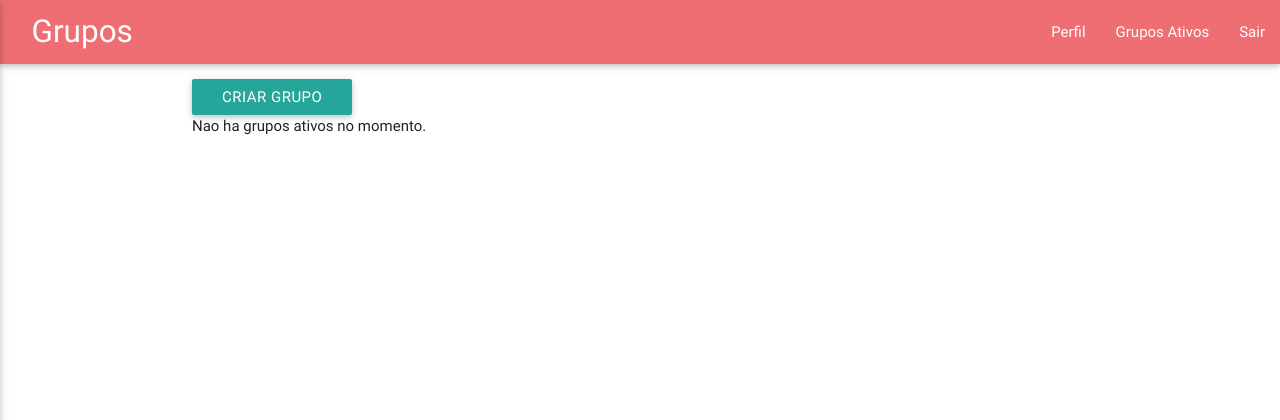
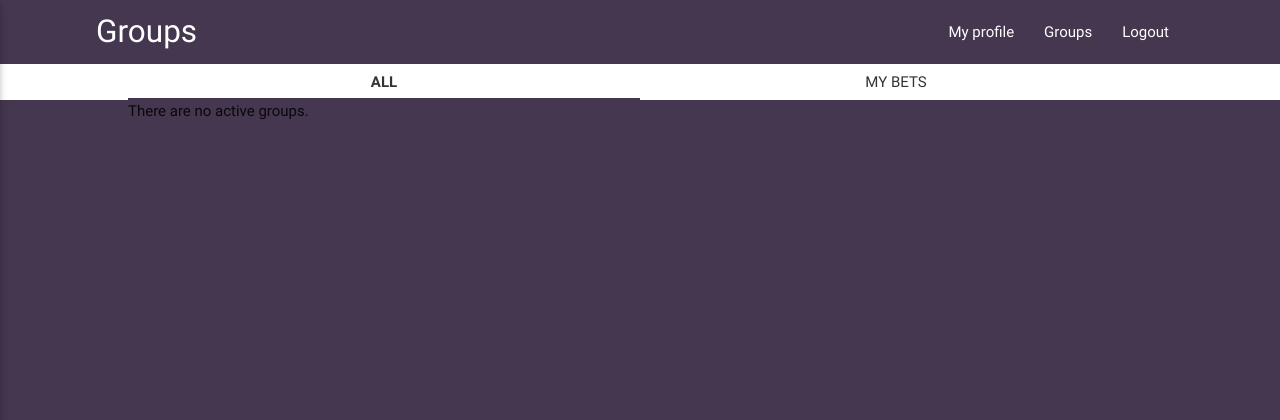
Before and after one commit to felipevfa/ubet, a Django app: page /list_all_groups in a window 1280 px wide. Shown: the top 420 px of the page. Run offline with Django 3.2, Linux system fonts and the light colour scheme; a user stored in the database is signed in; data comes from the database, SQL or seed files in the repository; some libraries are stand-ins or nearby versions.

Commit message:
Atualizações na Interface.

```diff
--- a/ubet/static/ubet/css/styles.css
+++ b/ubet/static/ubet/css/styles.css
@@ -1,22 +1,35 @@
 /**
- * Prototype 1 Stylesheet
- * version 0.1
- * last update: 17/04/2016;
+ * uBet Stylesheet
+ * version 1.0
+ * last update: 23/04/2016;
  */
 
-/**
- * UTILITIES
- */
+/* ***********************
+	  	COLOR SHEET
+   *********************** */
+
+body {
+	background-color: rgba(68,55,79,1);
+}
+
+/* ***********************
+	  	 STRUCTURE
+   *********************** */
+
+/* 0. Utilities */
 
 .clear { clear: both; }
 .hidden { display: none; }
+.container { width: 85%; }
+.helptext { color: white; }
 
-/**
- * NAVBAR STYLES
- */
+/* 1. Navbar */
+nav {
+	background-color: rgb(68,55,79);
+}
 
-.button-collapse, .nav-collapse {
-	margin-left: 0.5em;
+.nav-wrapper {
+	margin: 0 auto;
 }
 
 .nav-collapse {
@@ -24,7 +37,100 @@
 }
 
 @media (min-width: 992px) {
-	#page-title { margin-left: 1em; }
+}
+
+
+/* 2. Forms */
+.form-wrapper {
+	position: relative;
+	height: 100vh;
+	background-color: ;
+	padding: 1em;
+}
+.form-wrapper h1 {
+	margin: 0;
+	padding-top: 1em;
+	margin-bottom: 1em;
+	color: white;
+
+}
+.form-wrapper.form {
+	max-width: 600px;
+	margin: 0 auto;
+}
+.form label { color: white; }
+.form input { color: rgb(255,230,153); border: none; border-bottom: 2px solid white; }
+.form input:focus:not([readonly]) {
+	border-bottom: 2px solid rgb(255,230,153);
+	box-shadow: 0 0 0 0 rgb(255,230,153);
+}
+.form input[type="submit"] {
+	background-color: rgb(255,230,153);
+	color: rgb(0,0,0);
+	border-bottom: none;
+	border-radius: 15px;
+	box-shadow: none;
+	width: 80%;
+	margin: 0 auto;
+}
+
+.form .btn-flat {
+	margin-top: 1em;
+	color: rgb(255,230,153);
+}
+
+.register-text { margin-top: 5em; color: white; }
+.register-text a { color: rgb(255,230,153); }
+
+/* 2. Datepicker */
+#signup-form .picker__date-display {
+	background-color: rgb(68,55,79);
+}
+#signup-form .picker__weekday-display {
+	background-color: rgba(0,0,0,0.2);
+}
+#signup-form .picker__footer .btn-flat {
+	color: rgb(68,55,79);
+}
+#signup-form .picker__day--today { color: rgb(68,55,79); font-weight: bold; }
+#signup-form .picker__day--selected {
+	background-color: rgb(68, 55, 79);
+	color: white;
+}
+
+/* 3. Group List */
+#group-list-controller {
+	padding: 0;
+	background-color: white;
+}
+#group-list-controller .row {
+	width: 80%;
+	margin: 0 auto;
+}
+#group-list-controller button {
+	border-radius: 0;
+	transition: 0.2s; }
+#group-list-controller button.active {
+	font-weight: bold;
+	border-bottom: 2px solid rgb(68,55,79); }
+#group-list-wrapper {
+	width: 80%;
+	margin: 0 auto;
+
+}
+#group-list-wrapper p { margin: 0; }
+
+#group-list .card-panel { position: relative; }
+
+.group-options {
+	position: absolute;
+	bottom: 10%;
+	right: 0%;
+}
+
+@media (max-width: 600px) {
+	#group-list-controller .row { width: 100%; }
+	#group-list-wrapper { width: 93%; }
 }
 
 /**
@@ -35,23 +141,6 @@ form li {
 	list-style: none;
 }
 
-#login-form input[type="submit"] {
-	margin-left: 1.4em;
-}
-
-#signup-btn {
-	width: 100%;
-	margin-bottom: 0.5em;
-}
-
-.btn-wrapper {
-	text-align: center;
-	margin: 0 auto;
-}
-
-.helptext {
-	font-size: 0.8em;
-}
 
 #bet-options {
 	margin-top: 1.5em;
@@ -69,10 +158,6 @@ form li {
  * GROUP LIST STYLES
  */
 
-.group-info { max-width: 50%; }
-.group-info h5 { margin-top: 0; }
-.group-options { height: inherit; }
-
 #group-list li {
 	cursor: pointer;
 }
--- a/ubet/static/ubet/js/view.js
+++ b/ubet/static/ubet/js/view.js
@@ -20,10 +20,23 @@ var toast = function() {
 	}
 };
 
-correct_forms();
-toast();
+$(document).ready(function() {
+	correct_forms();
+	toast();
 
-$(document).ready(function() {
 	$(".button-collapse").sideNav();
+
 	$('select').material_select();
+
+	if ($('.datepicker')) {
+		$('.datepicker').pickadate({
+		selectMonths: true,
+		selectYears: 60,
+		max: true
+		});
+	}
+
+	if ($('#group-list')) {
+		$('main').removeClass('container');
+	}
 });
--- a/ubet/templates/ubet/base.html
+++ b/ubet/templates/ubet/base.html
@@ -2,45 +2,41 @@
 <html>
 	<head>
 		{% load staticfiles %}
-		<title>{% block app_title %}Ubet 0.1{% endblock %}</title>
+		{% load i18n %}
+		<title>{% block app_title %}uBet{% endblock %}</title>
 		<meta charset="utf-8">
 		<meta name="description" content="Primeiro protótipo do projeto.">
 		<meta name="viewport" content="width=device-width, user-scalable=no, initial-scale=1, maximum-scale=1">
-
-
-
 
 		<link rel="stylesheet" type="text/css" href="{% static 'ubet/css/materialize.css' %}">
 		<link rel="stylesheet" href="https://fonts.googleapis.com/icon?family=Material+Icons">
 		<link rel="stylesheet" type="text/css" href="{% static 'ubet/css/styles.css' %}">
 		<!-- <link rel="stylesheet" type="text/css" href="{% static 'ubet/css/jquery-ui.min.css' %}"> -->
 
-
-
-	<!-- <script type="text/javascript" src="{% static 'ubet/js/jquery.ui.datepicker-pt-br.js' %}"></script> -->
-
-
+		<!-- <script type="text/javascript" src="{% static 'ubet/js/jquery.ui.datepicker-pt-br.js' %}"></script> -->
 	</head>
 	<body>
 		<header>
 			{% block menu %}
 				<nav>
-					<div class="nav-wrapper">
-  						<a href="#!" class="brand-logo" id="page-title">{% block page_title %}Grupos{% endblock page_title %}</a>
+					<div class="nav-wrapper container">
+  						<a href="#!" class="brand-logo truncate" id="page-title">{% block page_title %}Grupos{% endblock page_title %}</a>
   						{% block menu_action %}
   							<a href="#" data-activates="nav-mobile" class="button-collapse"><i class="material-icons">menu</i></a>
   						{% endblock menu_action %}
 
+  						<a href="#!" class="right notifications button-collapse"><i class="material-icons">notifications_none</i></a>
+
 						<ul class="right hide-on-med-and-down">
-				       		<li><a href="{% url 'user_cp' %}">Perfil</a></li>
-				       		<li><a href="{% url 'list_all_groups' %}">Grupos Ativos</a></li>
-				       		<li><a href="{% url 'logout' %}">Sair</a></li>
+				       		<li><a href="{% url 'user_cp' %}">{% trans "My profile" %}</a></li>
+				       		<li><a href="{% url 'list_all_groups' %}">{% trans "Groups" %}</a></li>
+				       		<li><a href="{% url 'logout' %}">{% trans "Logout" %}</a></li>
 				     	</ul>
 
 				     	<ul id="nav-mobile" class="side-nav">
-				       		<li><a href="{% url 'user_cp' %}">Perfil</a></li>
-				       		<li><a href="{% url 'list_all_groups' %}">Grupos Ativos</a></li>
-				       		<li><a href="{% url 'logout' %}">Sair</a></li>
+				       		<li><a href="{% url 'user_cp' %}">{% trans "My profile" %}</a></li>
+				       		<li><a href="{% url 'list_all_groups' %}">{% trans "Groups" %}</a></li>
+				       		<li><a href="{% url 'logout' %}">{% trans "Logout" %}</a></li>
 				     	</ul>
 					</div>
 				</nav>
@@ -67,23 +63,10 @@
 
 		<footer>
 			{% block page_footer %} {% endblock page_footer %}
-
 		</footer>
 
-	<script type="text/javascript" src="{% static 'ubet/js/jquery-2.2.3.js' %}"></script>
+		<script type="text/javascript" src="{% static 'ubet/js/jquery-2.2.3.js' %}"></script>
 		<script type="text/javascript" src="{% static 'ubet/js/materialize.js' %}"></script>
 		<script type="text/javascript" src="{% static 'ubet/js/view.js' %}"></script>
-		<script>
-  $(function() {
-    $.datepicker.setDefaults($.datepicker.regional["pt-br"]);
-    $( ".datepicker" ).datepicker({
-    	changeMonth:true,
-    	changeYear:true,
-    });
-  });
-  </script>
-
-  		<script   src="https://code.jquery.com/ui/1.11.4/jquery-ui.min.js"   integrity="sha256-xNjb53/rY+WmG+4L6tTl9m6PpqknWZvRt0rO1SRnJzw="   crossorigin="anonymous"></script>
-
 	</body>
 </html>
--- a/ubet/templates/ubet/group_info.html
+++ b/ubet/templates/ubet/group_info.html
@@ -1,6 +1,6 @@
 {% extends "ubet/base.html" %}
 {% load i18n %}
-{% block page_title %} {{ p_title }} {% endblock page_title %}
+{% block page_title %} {% trans "Group Details" %} {% endblock page_title %}
 
 
 {% block menu_action %} <a href="{% url 'list_all_groups' %}" class="nav-collapse"><i class="material-icons">arrow_back</i></a>{% endblock menu_action %}
--- a/ubet/templates/ubet/list_all_groups.html
+++ b/ubet/templates/ubet/list_all_groups.html
@@ -1,32 +1,41 @@
 {% extends "ubet/base.html" %}
+{% load i18n %}
+{% block page_title %} {% trans "Groups" %} {% endblock page_title %}
 
-{% block page_title %} Grupos {% endblock page_title %}
 
 {% block main_content %}
-
+	<div id="group-list-controller">
+		<div class="row">
+			<button type="button" class="btn-flat col s6 active">{% trans "All" %}</button>
+			<button type="button" class="btn-flat col s6">{% trans "My Bets" %}</button>
+		</div>
+	</div>
+	<div id="group-list-wrapper">
+		{% if grupos %}
 			<ul id="group-list">
-		<a href="{%url 'new_group' %}" class="waves-effect btn">Criar grupo</a>
-		{% if grupos %}
 				{% for g in grupos %}
-				<li onclick="window.location.href= '{% url 'group_info' g.id%}' ">
+					<li onclick="window.location.href= '{% url 'group_info' g.id %}' ">
 						<div class="card-panel">
 							<div class="group-info left">
 								<h5 class="group-name">{{g.name}}</h5>
-							<p><strong>Membros:</strong> {{ g.cur_size }} / {{ g.max_size }}</p>
-							<p><strong>Valor da Aposta:</strong> {{ g.bet_value }}</p>
+								<p><strong>{% trans "Members:" %}</strong> {{ g.cur_size }} / {{ g.max_size }}</p>
+								<p><strong>{% trans "Value:" %}</strong> {{ g.bet_value }}</p>
+								<p>{% trans "The group ends in 10 minutes." %}</p>
 							</div>
 
-						<div class="group-options right">
-							<a href="{% url 'group_info' g.id%}" class="waves-effect btn">Ver mais</a>
+							<div class="group-options">
+								<a href="{% url 'group_info' g.id%}" class="btn-flat">{% trans "More" %}</a>
 							</div>
 
 							<div class="clear"></div>
 						</div>
 					</li>
 				{%endfor%}
+			</ul>
 		{% else %}
-			<li > Nao ha grupos ativos no momento. </li>
+			<p>{% trans "There are no active groups." %}</p>
 		{% endif %}
-	</ul>
+
+	</div>
 
 {% endblock main_content %}
```
Also changed, not shown: ubet/templates/ubet/login.html (+12 -13 lines), ubet/templates/ubet/new_group.html (+8 -11 lines), ubet/templates/ubet/signup.html (+9 -11 lines). Lines whose indentation alone changed are shown as unchanged.
